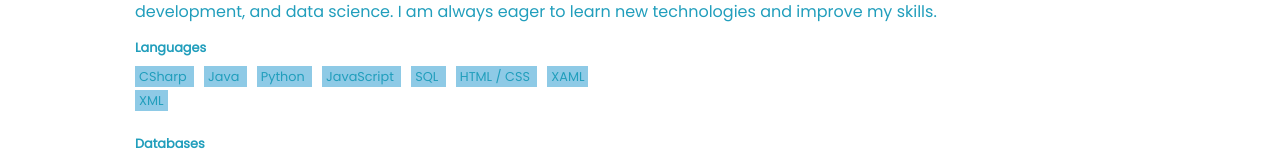
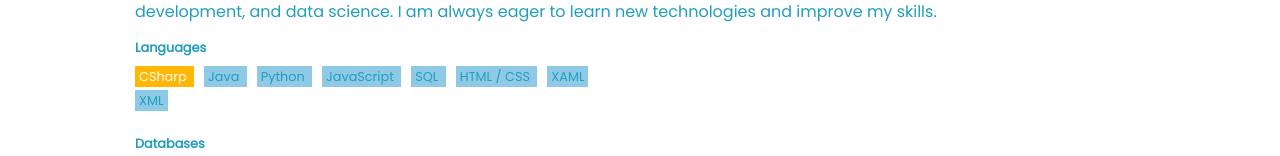
Before and after one commit to AbdessalamAithaqi/abdessalamaithaqi.github.io, a plain HTML site: page skills.html in a window 1280 px wide. In both pictures the pointer is over the element "CSharp". Shown: the part 219-375 px from the top of the page. Drawn offline with nearby package versions, Linux system fonts and the light colour scheme; files whose address does not match are found by name.

Commit message:
Add yellow

```diff
--- a/style/global.css
+++ b/style/global.css
@@ -916,7 +916,9 @@ a:active {
 }
 
 .changeOnHover:hover,
-.changeOnHover:focus {
+.changeOnHover:focus,
+.tech-stack:hover,
+.tech-stack:focus {
     border: none;
     color: var(--color5);
     background-color: var(--color4);
```
Also changed, not shown: about.html (+0 -1 lines), index.html (+1 -5 lines).
